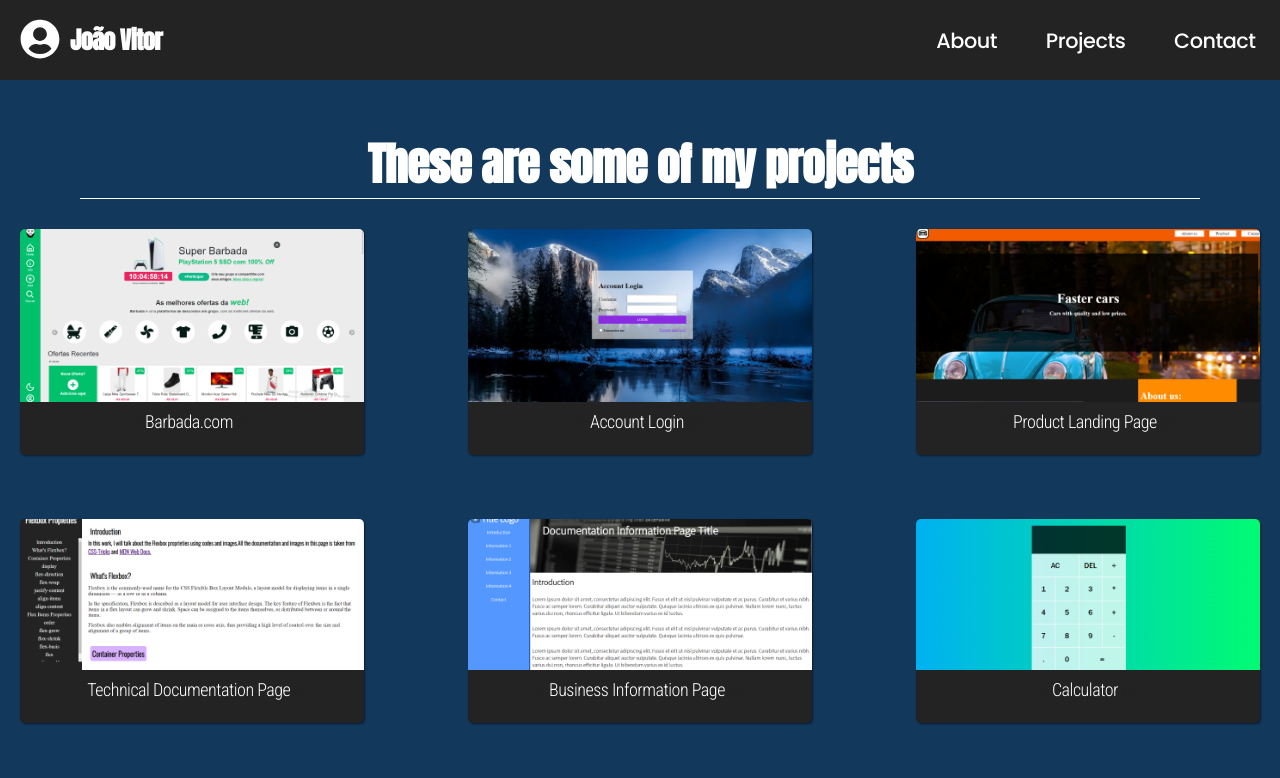
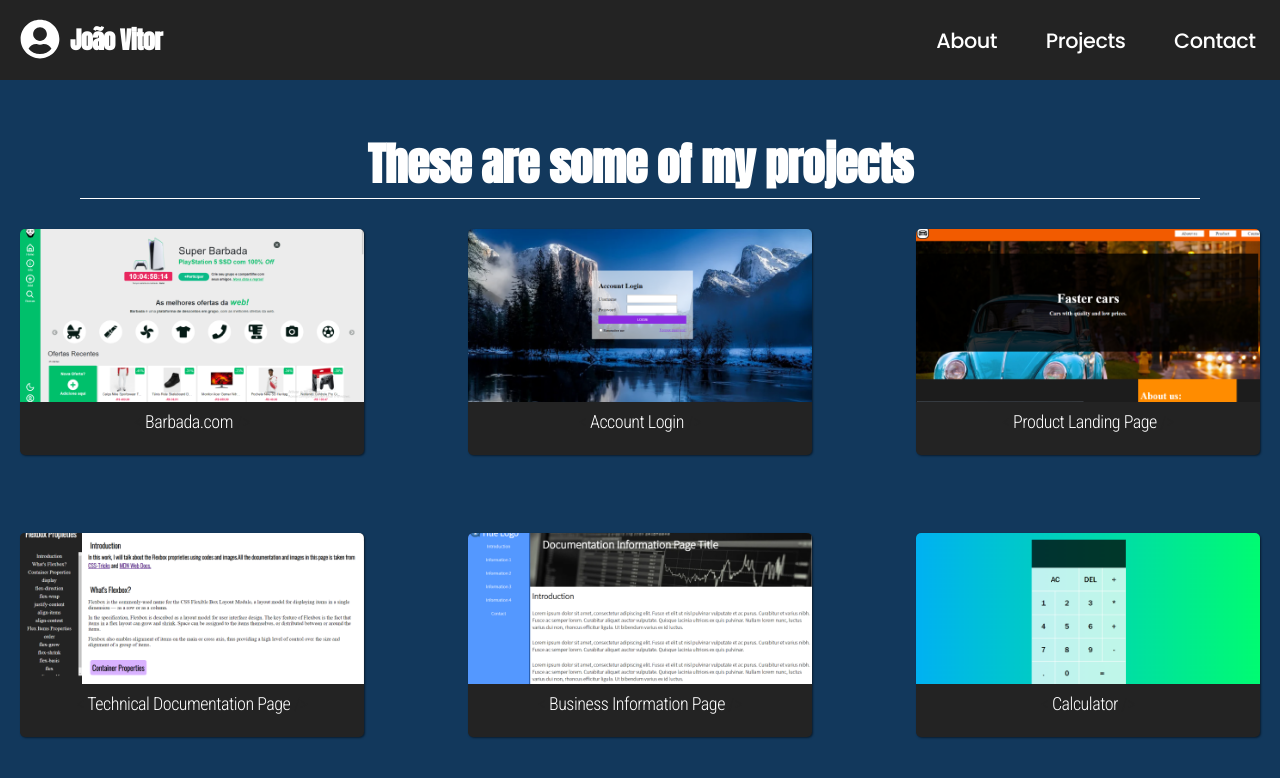
Before and after one commit to JoaoVitorLima242/Personal-Portfolio, a React (Create React App) app in the folder portifolio/: page /Projects in a window 1280 px wide. Shown: the top 778 px of the page. Built offline with nearby package versions, Linux system fonts and the light colour scheme.

Commit message:
add margin bottom to project card

```diff
--- a/portifolio/src/Assets/Styles/Global.css
+++ b/portifolio/src/Assets/Styles/Global.css
@@ -149,6 +149,7 @@
   }
   #projects a {
     margin: 0 20px;
+    margin-bottom: 14px;
   }
   #projects h1 {
     font-size: 45px;
```
